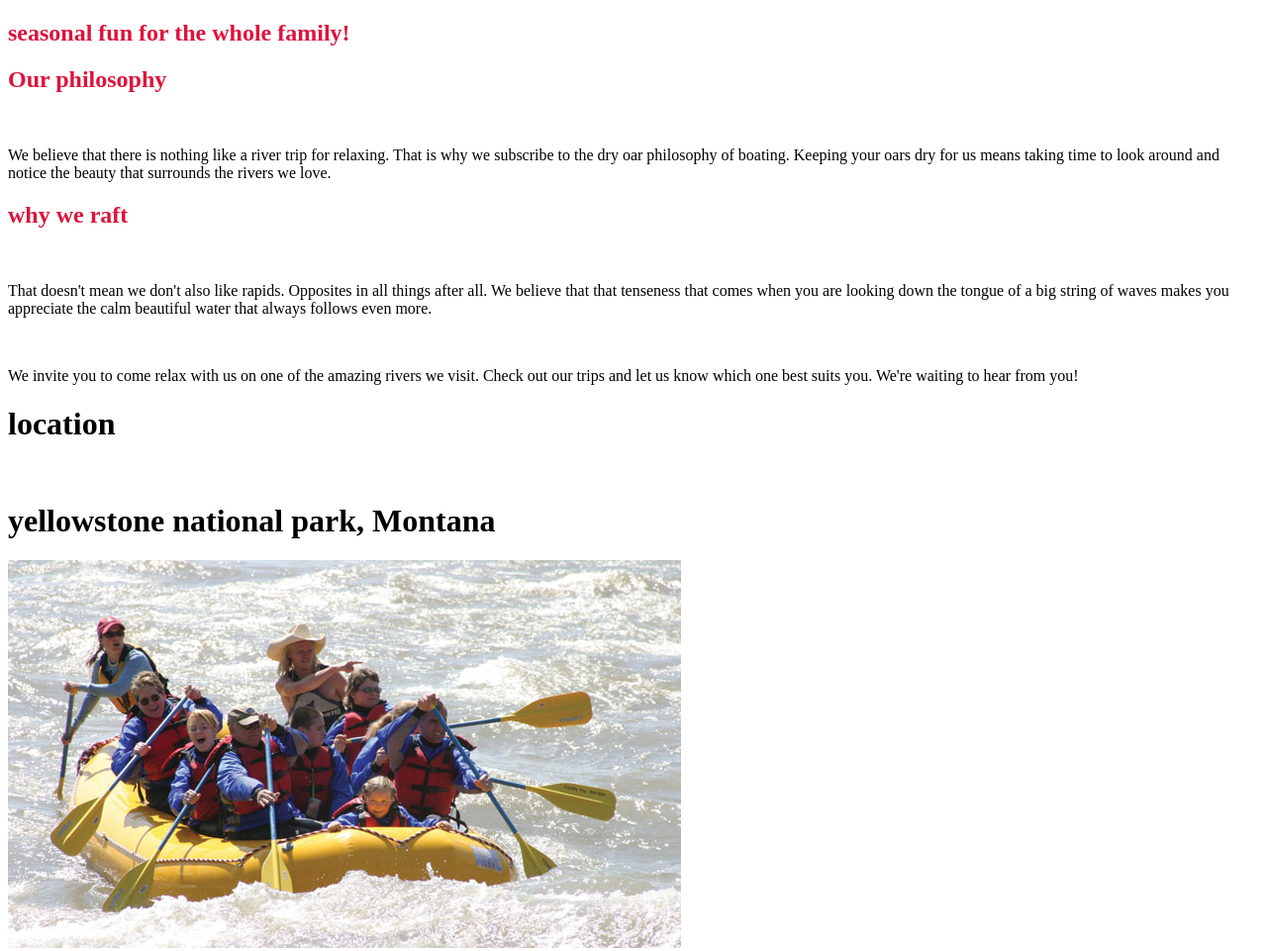
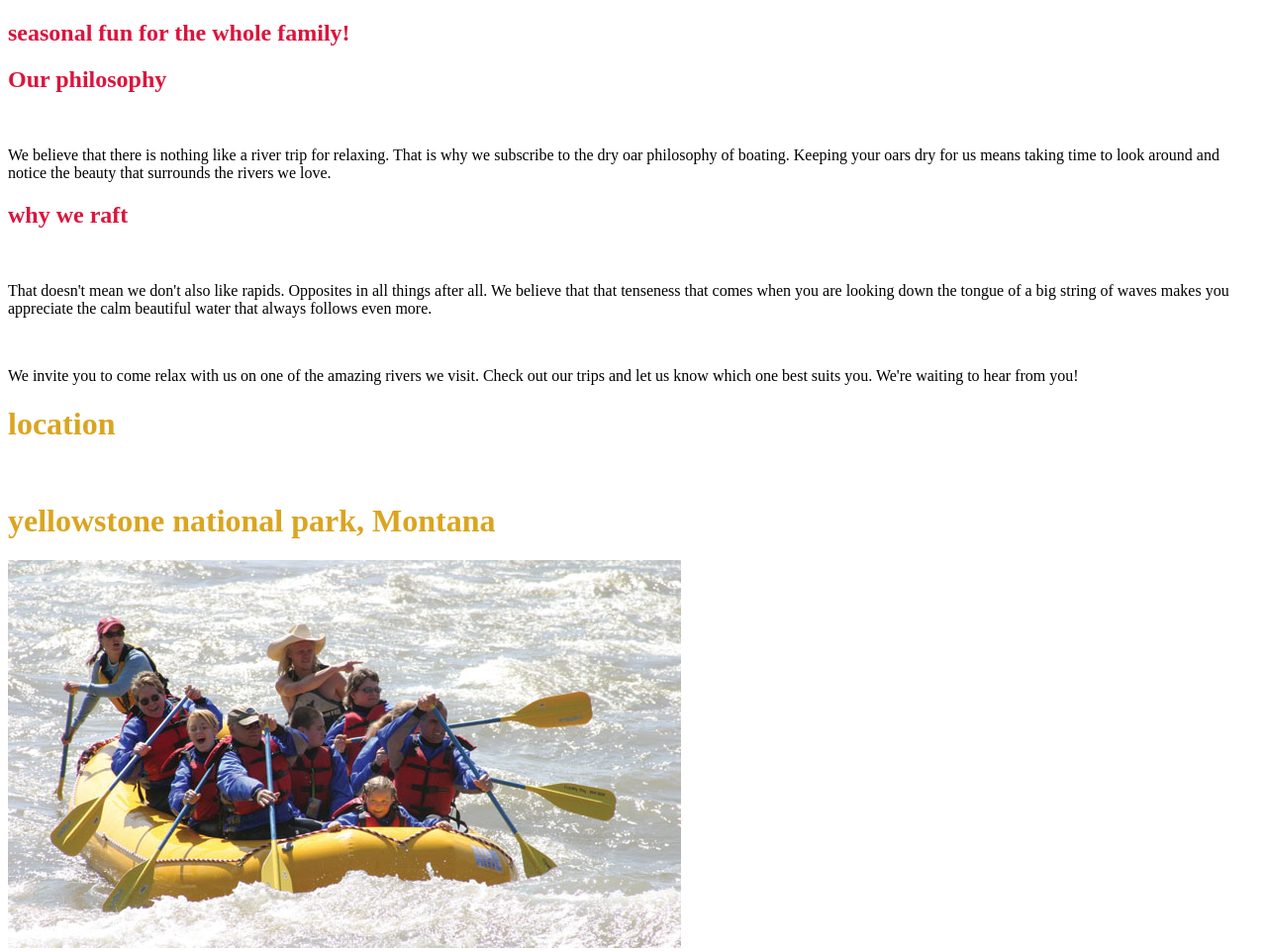
Before and after one commit to baileymccall/baileymccall.github.io, a plain HTML site: page index.html in a window 1280 px wide. Shown: the top 961 px of the page at 99% size. Drawn offline with Linux system fonts and the light colour scheme.

Commit message:
;sdkjjoaig

```diff
--- a/index.html
+++ b/index.html
@@ -6,6 +6,7 @@
         h2 { color: crimson
         }
         body { background-color: rgb(skyblue) }
+        h1 { color: goldenrod}
         </style>
 
         <h2>seasonal fun for the whole family! </h2>
```
